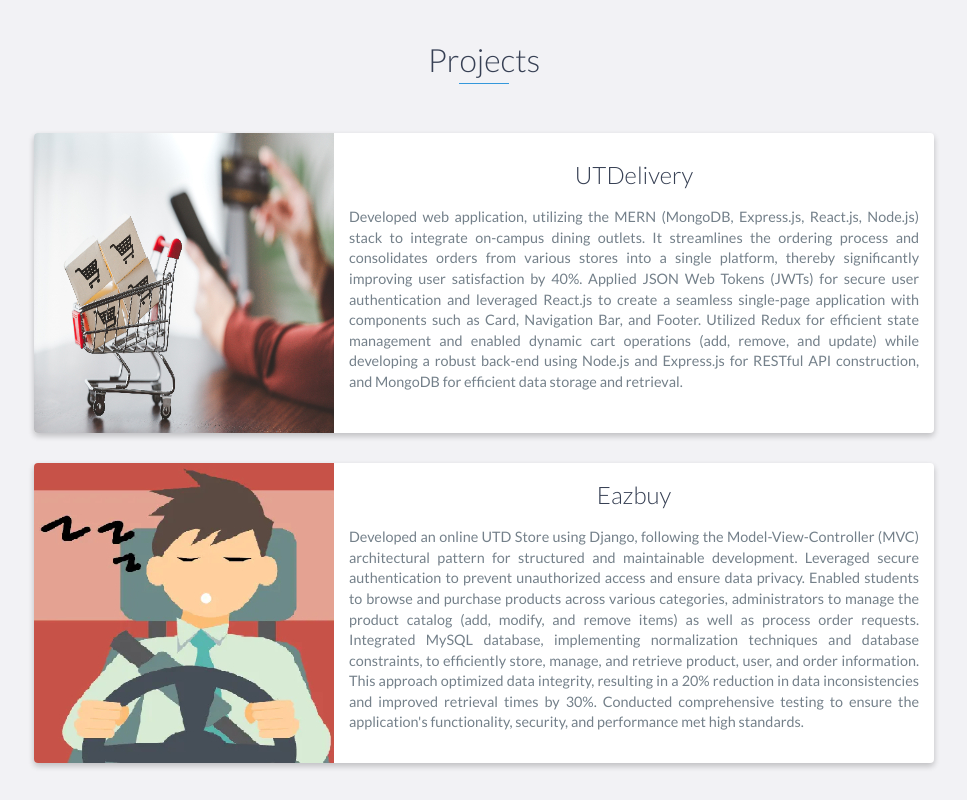
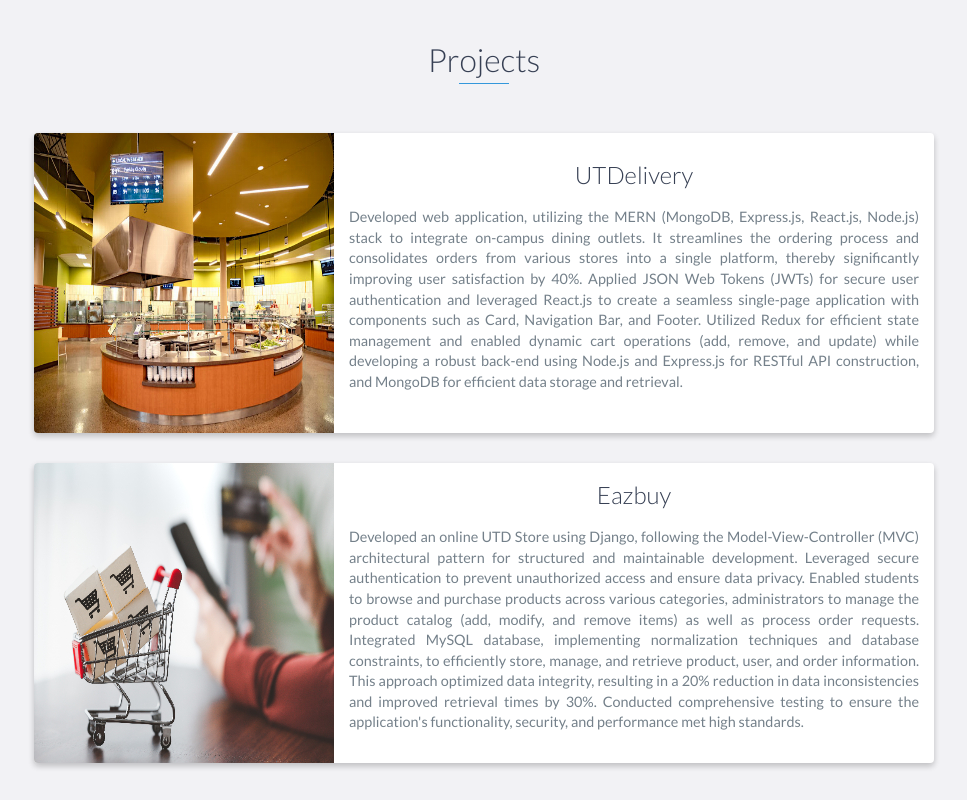
Before and after one commit to ShrutShah/portfolio, a website: page index.html in a window 1280 px wide. Shown: the part 3580-4380 px from the top of the page, without its empty margins (156-1123 px from the left). Drawn offline with nearby package versions, Linux system fonts and the light colour scheme.

Commit message:
Update index.html

```diff
--- a/index.html
+++ b/index.html
@@ -233,7 +233,7 @@
             <div class="row">
                 <div class="project shadow-large">
                     <div class="project-image">
-                        <img src="images/p12.jpg" />
+                        <img src="images/dw1.jpg" />
                     </div>
                     <!-- End .project-image -->
                     <div class="project-info">
@@ -255,7 +255,7 @@
 
                 <div class="project shadow-large">
                     <div class="project-image">
-                        <img src="images/p2.png" />
+                        <img src="images/p12.jpg" />
                     </div>
                     <!-- End .project-image -->
                     <div class="project-info">
```
